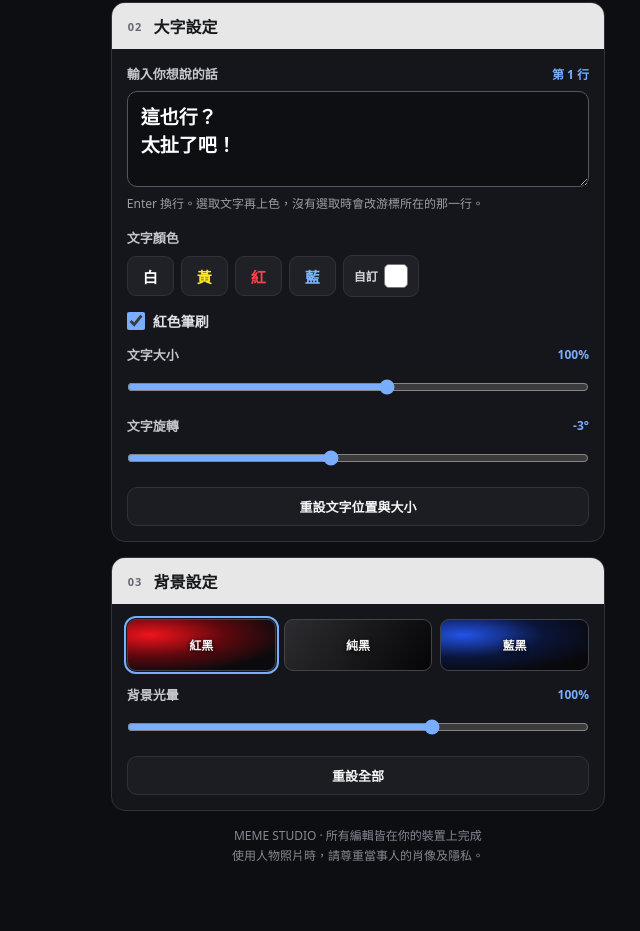
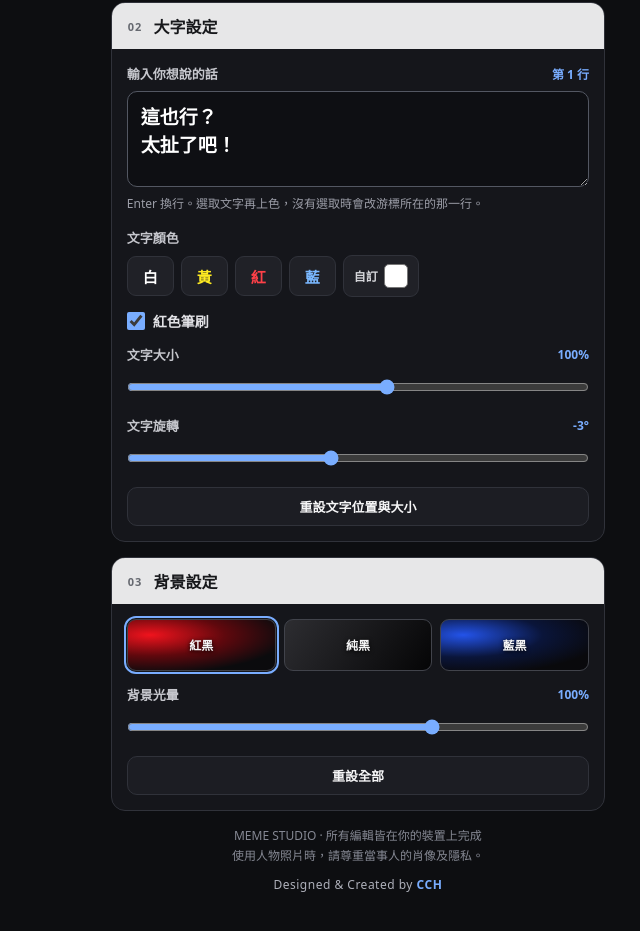
Before and after one commit to h5hpwrhsjr-cmyk/meme-studio, a plain HTML site: page index.html in a window 1280 px wide. Shown: the part 1062-1993 px from the top of the page, without its empty margins (640-1280 px from the left). Drawn offline with Linux system fonts and the light colour scheme.

Commit message:
Add CCH creator credit to site footer

```diff
--- a/index.html
+++ b/index.html
@@ -34,7 +34,7 @@
 <button type="button" class="btn subtle" id="resetText">重設文字位置與大小</button>
 </div></div>
 <div class="panel"><h2 class="panel-title"><small>03</small> 背景設定</h2><div class="panel-body"><div class="bg-grid" id="background"><button class="bg-option" data-bg="red" type="button" aria-pressed="true">紅黑</button><button class="bg-option" data-bg="dark" type="button" aria-pressed="false">純黑</button><button class="bg-option" data-bg="blue" type="button" aria-pressed="false">藍黑</button></div><div class="field"><label class="label-row" for="glow">背景光暈 <span class="val" id="glowVal">100%</span></label><input type="range" id="glow" min="0" max="150" value="100"></div><button type="button" class="btn subtle" id="resetAll">重設全部</button></div></div>
-<div class="footer">MEME STUDIO · 所有編輯皆在你的裝置上完成<br>使用人物照片時，請尊重當事人的肖像及隱私。</div>
+<div class="footer">MEME STUDIO · 所有編輯皆在你的裝置上完成<br>使用人物照片時，請尊重當事人的肖像及隱私。<span style="display:block;margin-top:8px;color:#aeb0ba;letter-spacing:0.5px">Designed &amp; Created by <strong style="color:#79adff">CCH</strong></span></div>
 </section>
 </main>
 <div class="toast" id="toast" role="status" aria-live="polite"></div>
```
